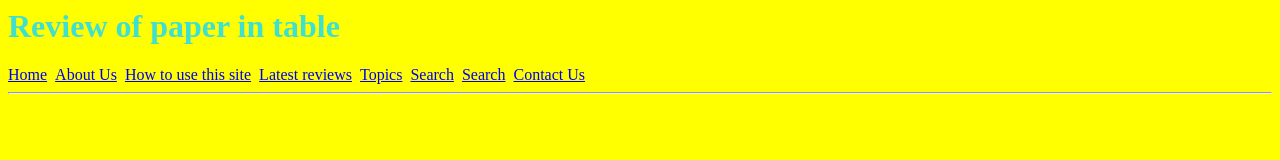
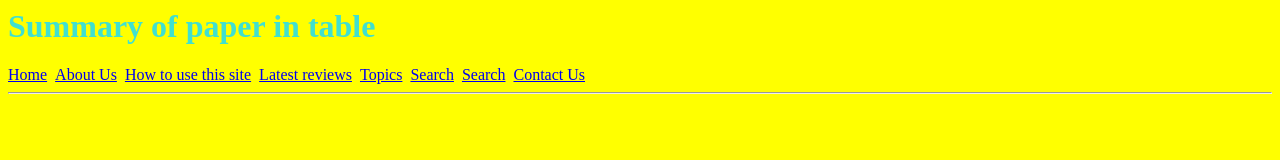
Before and after one commit to stu115/Knowlbase-paper-review-website, a plain HTML site: page src/review.html in a window 1280 px wide. Drawn offline with Linux system fonts and the light colour scheme.

Commit message:
Update review.html

```diff
--- a/src/review.html
+++ b/src/review.html
@@ -10,7 +10,7 @@
 
 <body style= "background-color:#FFFF00">
 
-<h1 style="color:turquoise">Review of paper in table</h1>
+<h1 style="color:turquoise">Summary of paper in table</h1>
 
       <a href="index.html">Home</a>
 &nbsp;<a href="about.html">About Us</a>
```
